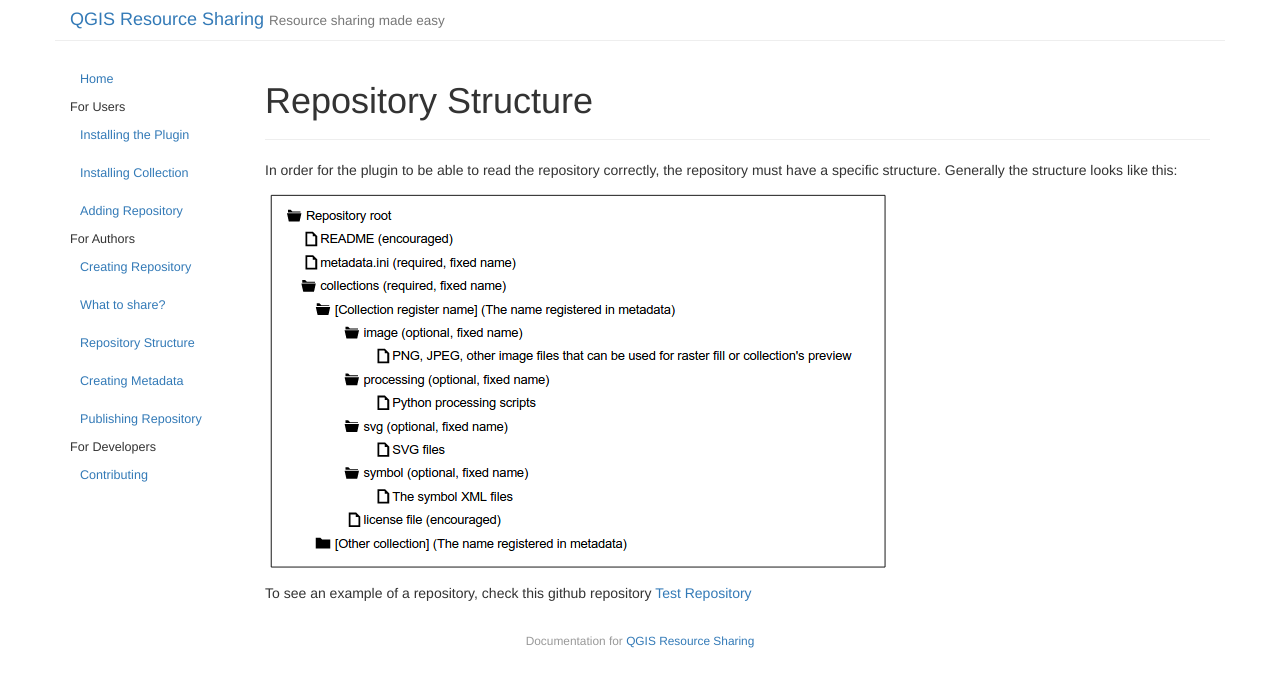
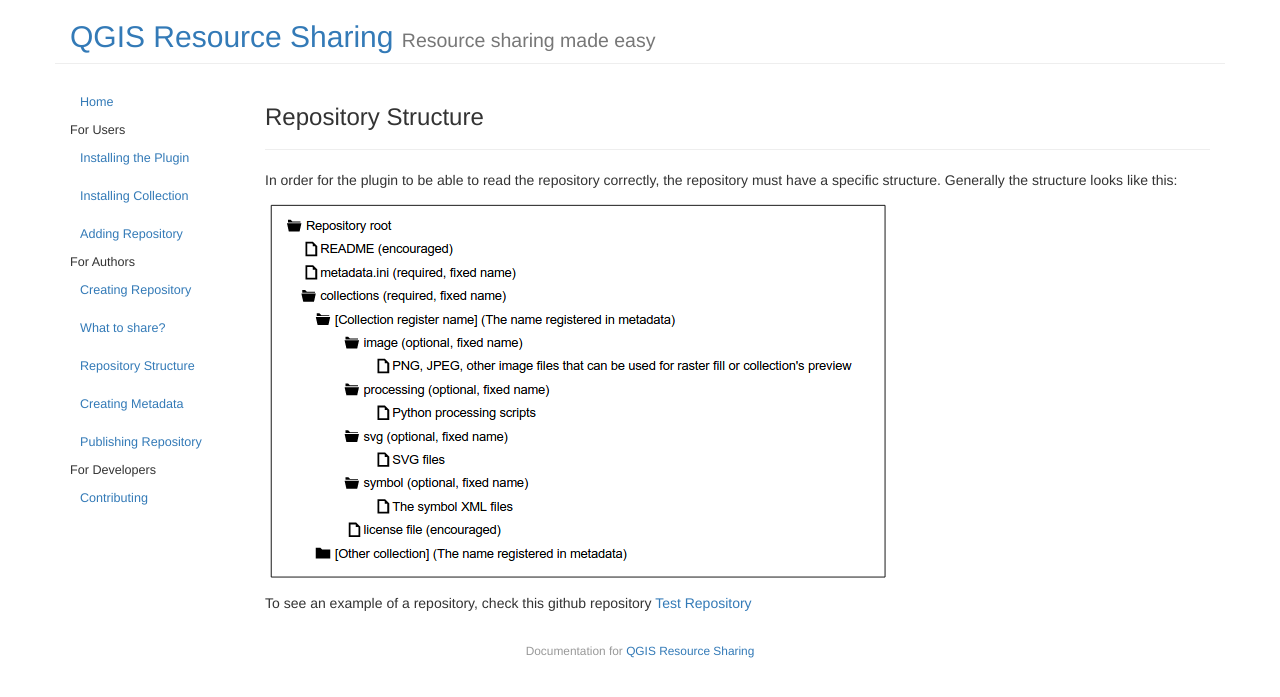
Before and after one commit to QGIS-Contribution/QGIS-ResourceSharing, a Jekyll site: the page built from _posts/2016-07-22-repository-structure.md, in a window 1280 px wide. Shown: the top 697 px of the page. Built offline with Jekyll 4.4.1, drawn with Linux system fonts in a browser that asks for light colours.

Commit message:
Update doc.

```diff
--- a/_includes/header.html
+++ b/_includes/header.html
@@ -1,3 +1,3 @@
-<h4><a class="brand" href="{{ site.baseurl }}/">{{ site.title }}</a>
+<h2><a class="brand" href="{{ site.baseurl }}/">{{ site.title }}</a>
     {% if site.subtitle %}<small>{{ site.subtitle }}</small>{% endif %}
-</h4>
+</h2>
--- a/_layouts/page.html
+++ b/_layouts/page.html
@@ -3,9 +3,9 @@
 ---
 
 <div class="page-header">
-    <h1>{{ page.title }}
+    <h3>{{ page.title }}
         {% if page.subtitle %}</br><small>{{ page.subtitle }}</small>{%endif %}
-    </h1>
+    </h3>
 </div>
 
 {{ content }}
```
